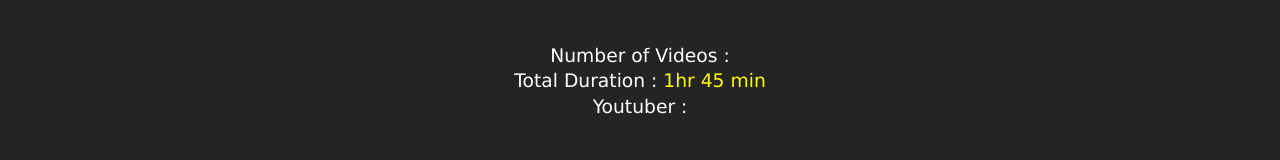
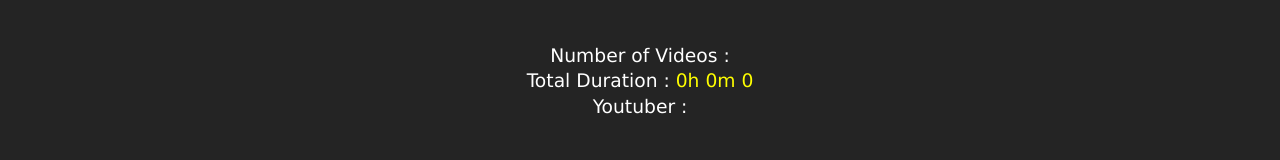
Before and after one commit to Anuprita579/YT_Duration_Tracker, a React (Vite) app: page / in a window 1280 px wide. Both pictures are taken after typing "Sample" into the empty fields and a click on the button "Search". Shown: the part 278-438 px from the top of the page. Built offline with nearby package versions, Linux system fonts and the light colour scheme; no server answers.

Commit message:
updated commit

```diff
--- a/src/Components/PlaylistLength.jsx
+++ b/src/Components/PlaylistLength.jsx
@@ -3,12 +3,51 @@ import axios from 'axios';
 
 function PlaylistLength({playlistId}) {
   const [playlistItem, setPlaylistItem] = useState({items: []});
+  const [duration, setDuration] = useState(0);
 
   useEffect(()=>{
-    axios
-      .get(`https://youtube.googleapis.com/youtube/v3/playlistItems?part=snippet&part=contentDetails&maxResults=5000&playlistId=${playlistId}&key=${import.meta.env.VITE_API_KEY}`)
-      .then((res)=> setPlaylistItem(res.data));
+    const fetchPlaylistData = async() =>{
+      try{
+        const playlistResponse = await axios.get(`https://youtube.googleapis.com/youtube/v3/playlistItems?part=snippet&part=contentDetails&maxResults=5000&playlistId=${playlistId}&key=${import.meta.env.VITE_API_KEY}`);
+        const playlistData = playlistResponse.data;
+        setPlaylistItem(playlistData);
+
+        const videoIds = playlistData.items.map(item => item.contentDetails.videoId);
+        const videoDetails = await Promise.all(
+          videoIds.map(async videoId => {
+            const videoResponse = await axios.get(`https://youtube.googleapis.com/youtube/v3/videos?part=snippet&part=contentDetails&id=${videoId}&key=${import.meta.env.VITE_API_KEY}`);
+            const videoData = videoResponse.data;
+            return videoData?.items[0]?.contentDetails?.duration;
+          })
+        );
+
+        const totalDurationInSeconds = videoDetails.reduce((total, duration)=>{
+          return total + convertDurationToSeconds(duration);
+        }, 0);
+        setDuration(totalDurationInSeconds);
+      }
+      catch{
+        console.log("Error ")
+      }
+    }
+
+  fetchPlaylistData();
   },[playlistId]);
+
+  const convertDurationToSeconds = (duration) => {
+    const match = duration.match(/PT(\d+H)?(\d+M)?(\d+S)?/);
+    const hours = parseInt(match[1]) || 0;
+    const minutes = parseInt(match[2]) || 0;
+    const seconds = parseInt(match[3]) || 0;
+    return hours*3600 + minutes *60 + seconds;
+  }
+
+  const formatDuration = (totalSeconds) => {
+    const hours = Math.floor(totalSeconds/3600);
+    const minutes = Math.floor((totalSeconds%3600) / 60);
+    const seconds = totalSeconds%60;
+    return `${hours}h ${minutes}m ${seconds}`;
+  }
 
   const post = playlistItem.items[0];
 
@@ -16,7 +55,7 @@ function PlaylistLength({playlistId}) {
     <>
       <div className='playlist-length' key={post?.id}>
         <h3>Number of Videos : <span> {playlistItem?.pageInfo?.totalResults}</span> </h3>
-        <h3>Total Duration : <span> 1hr 45 min</span> </h3>
+        <h3>Total Duration : <span> {formatDuration(duration)}</span> </h3>
         <h3>Youtuber : <span> {post?.snippet?.channelTitle}</span> </h3>
       </div>
     </>
```
